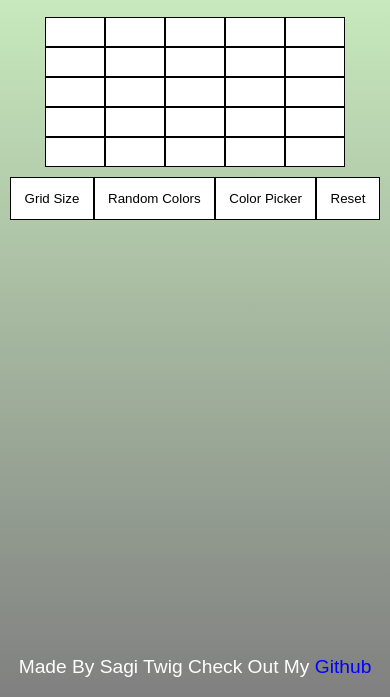
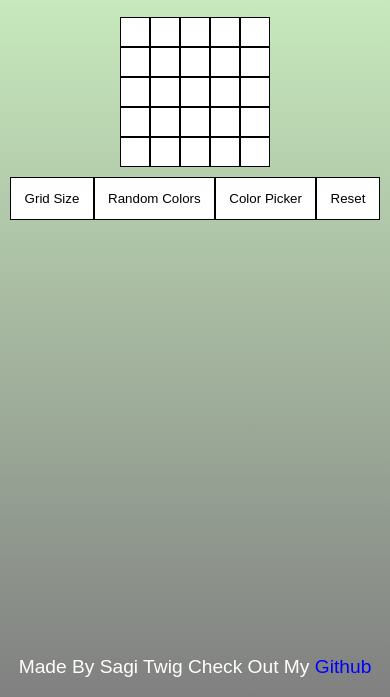
Before and after one commit to Sagi23/etch-sketc, a plain HTML site: page index.html in a window 390 px wide. Shown: the part 147-844 px from the top of the page. Drawn offline with Linux system fonts and the light colour scheme.

Commit message:
Update the grid to squares instead of rectangles

```diff
--- a/scss/style.scss
+++ b/scss/style.scss
@@ -14,8 +14,8 @@ body {
   text-align: center;
 }
 .container-grid {
-  width: 1000px;
-  height: 500px;
+  width: 600px;
+  height: 600px;
   display: grid;
   grid-template-columns: repeat(auto-fit, 250px);
 }
@@ -71,7 +71,7 @@ footer {
     background-size: 100%;
   }
   .container-grid {
-    width: 300px;
+    width: 150px;
     height: 150px;
     display: grid;
     grid-template-columns: repeat(auto-fit, 100px);
@@ -85,7 +85,7 @@ footer {
     font-size: 25px;
   }
   .container-grid {
-    width: 2000px;
+    width: 1000px;
     height: 1000px;
     display: grid;
     grid-template-columns: repeat(auto-fit, 400px);
```
Also changed, not shown: scss/_config.scss (line endings or trailing spaces), scss/style.css, 1 other file.
